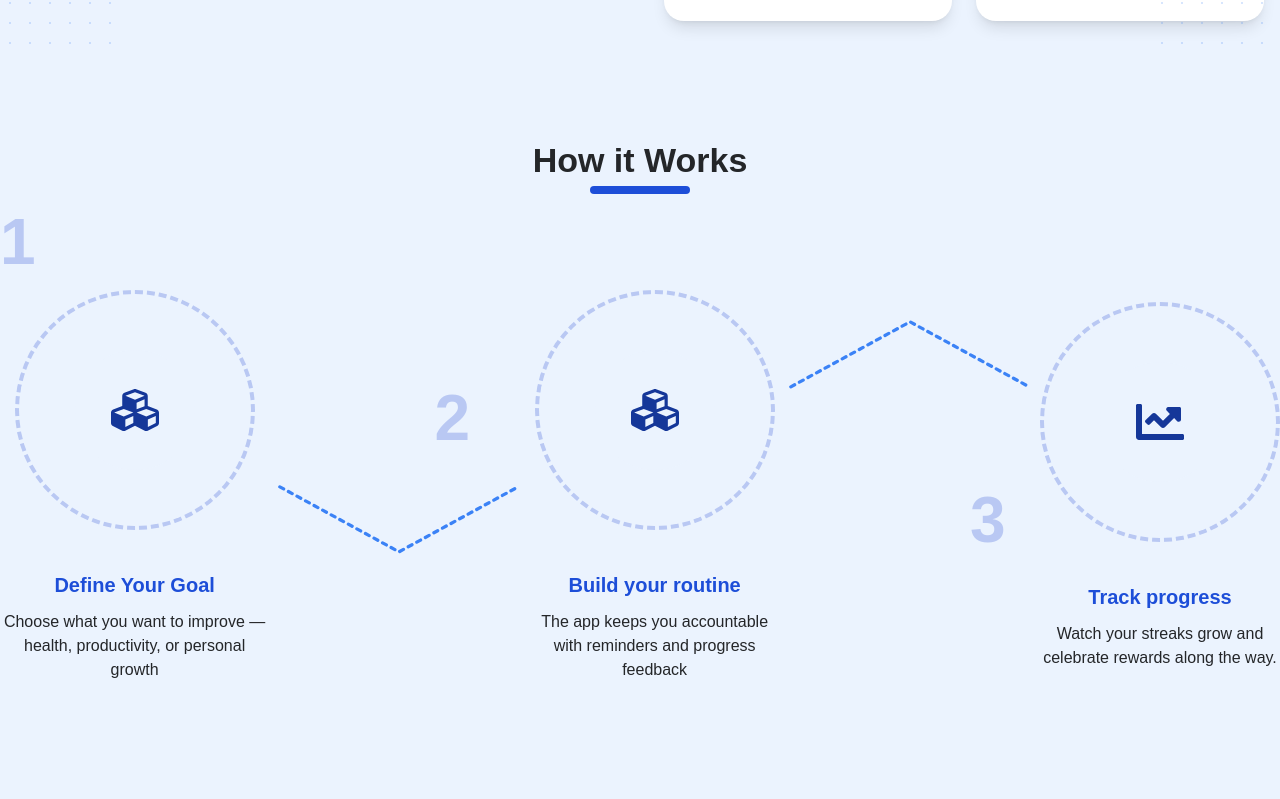
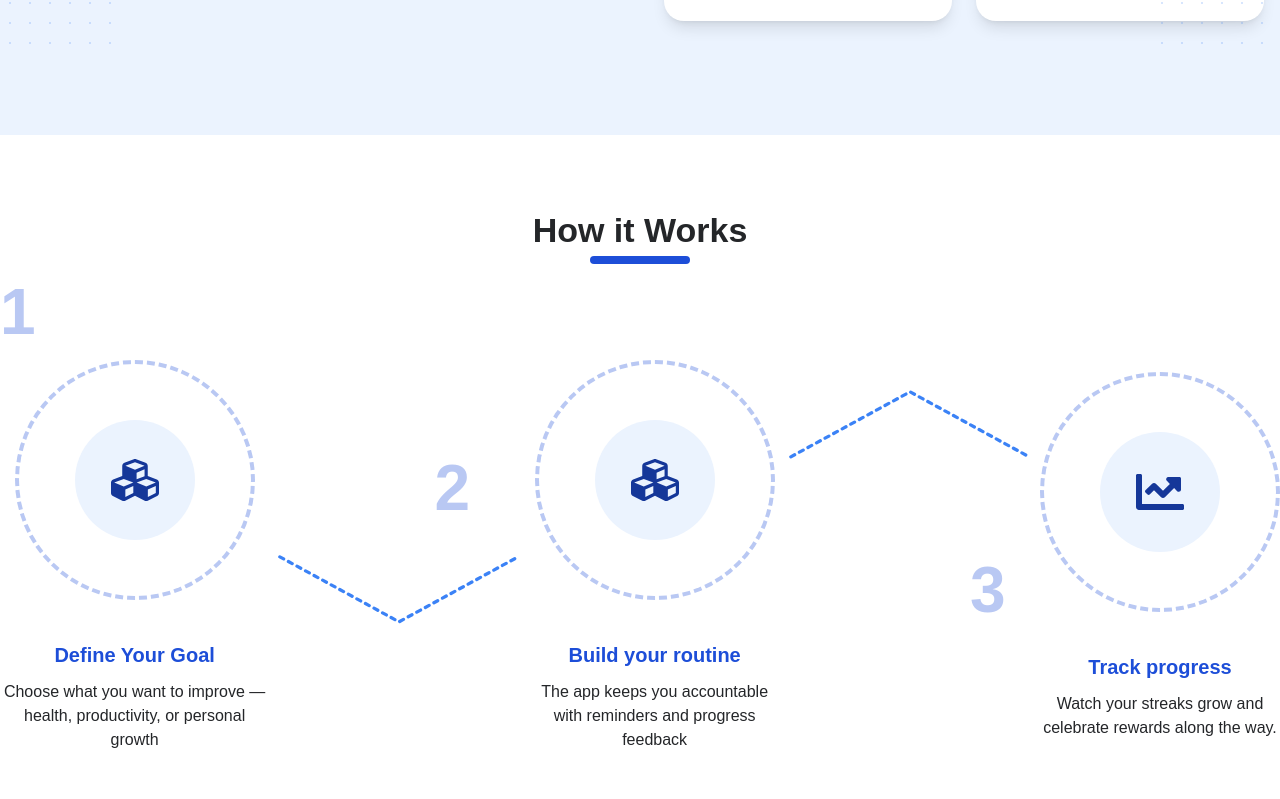
Before and after one commit to betty-19/Grow-Track, a Next.js app: page / in a window 1280 px wide. Shown: the part 747-1546 px from the top of the page. Built offline with nearby package versions, Linux system fonts and the light colour scheme.

Commit message:
change background color for howItWorks

```diff
--- a/app/globals.css
+++ b/app/globals.css
@@ -1,9 +1,9 @@
 @import "tailwindcss";
 
-:root {
+/* :root {
   --background: #ffffff;
   --foreground: #171717;
-}
+} */
 
 @theme inline {
   --color-background: var(--background);
--- a/components/HowItWorks.js
+++ b/components/HowItWorks.js
@@ -56,7 +56,7 @@ strokeLinejoin="round"
 
 export default function HowItWorks() {
 return (
-<section className="my-[50px]">
+<section className="my-[50px] bg-[#ffffff] py-[70px]">
 <div className="flex flex-col items-center">
 <p className="font-[700] text-[34px] text-[#242629]">How it Works</p>
 <div className="w-[100px] h-[8px] bg-[#1D4ED8] rounded-[8px]"></div>
```
